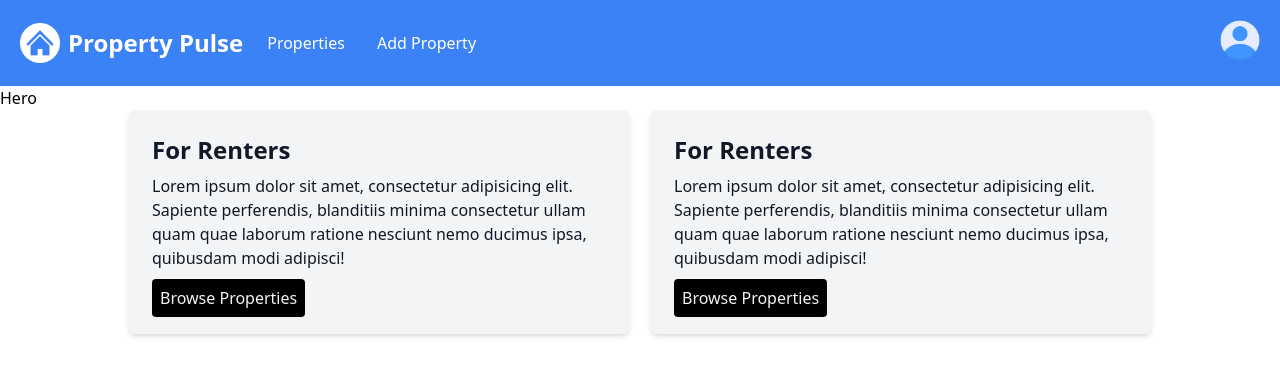
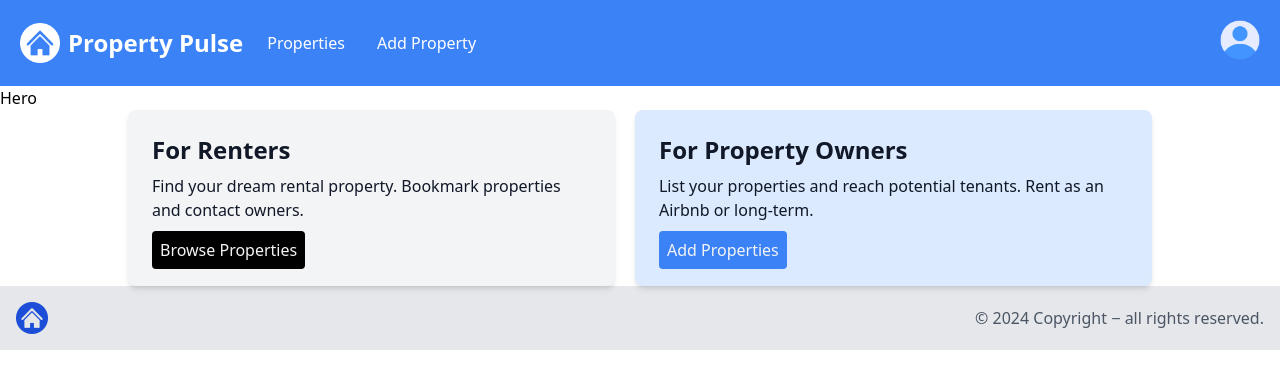
Before and after one commit to D10f/property-pulse, a Next.js app: page / in a window 1280 px wide. Shown: the top 388 px of the page. Built offline with nearby package versions, Linux system fonts and the light colour scheme.

Commit message:
Add footer component

```diff
--- a/src/app/layout.tsx
+++ b/src/app/layout.tsx
@@ -1,5 +1,6 @@
 import React from "react";
 import Navbar from "@/components/Navbar";
+import Footer from "@/components/Footer";
 import "@/assets/styles/global.css";
 
 /**
@@ -20,6 +21,7 @@ const MainLayout = ({ children }: { children: React.ReactNode }) => {
                 <main>
                     <Navbar />
                     {children}
+                    <Footer />
                 </main>
             </body>
         </html>
--- a/src/app/page.tsx
+++ b/src/app/page.tsx
@@ -19,26 +19,24 @@ const HomePage = () => {
                         </a>
                     }
                 >
-                    Lorem ipsum dolor sit amet, consectetur adipisicing elit. Sapiente
-                    perferendis, blanditiis minima consectetur ullam quam quae laborum
-                    ratione nesciunt nemo ducimus ipsa, quibusdam modi adipisci!
+                    Find your dream rental property. Bookmark properties and contact
+                    owners.
                 </InfoBox>
 
                 <InfoBox
-                    heading="For Renters"
-                    bgColor="bg-gray-100"
+                    heading="For Property Owners"
+                    bgColor="bg-blue-100"
                     buttonCTA={
                         <a
-                            className="bg-black text-gray-100 p-2 rounded"
-                            href="/properties"
+                            className="bg-blue-500 text-gray-100 p-2 rounded"
+                            href="/properties/add"
                         >
-                            Browse Properties
+                            Add Properties
                         </a>
                     }
                 >
-                    Lorem ipsum dolor sit amet, consectetur adipisicing elit. Sapiente
-                    perferendis, blanditiis minima consectetur ullam quam quae laborum
-                    ratione nesciunt nemo ducimus ipsa, quibusdam modi adipisci!
+                    List your properties and reach potential tenants. Rent as an Airbnb or
+                    long-term.
                 </InfoBox>
             </div>
         </>
--- /dev/null
+++ b/src/components/Footer.tsx
@@ -0,0 +1,19 @@
+import Link from "next/link";
+import Image from "next/image";
+import logo from "@/assets/images/logo.png";
+
+const Footer = () => {
+    const currentYear = new Date().getFullYear();
+    return (
+        <footer className="bg-gray-200 py-4 mt-auto">
+            <div className="container mx-auto flex items-center justify-between px-4">
+                <Image className="h-8 w-auto" src={logo} alt="Property Pulse logo" />
+                <span className="text-gray-600">
+                    &copy; {currentYear} Copyright &minus; all rights reserved.
+                </span>
+            </div>
+        </footer>
+    );
+};
+
+export default Footer;
```
Also changed, not shown: src/assets/images/logo.png (added).
